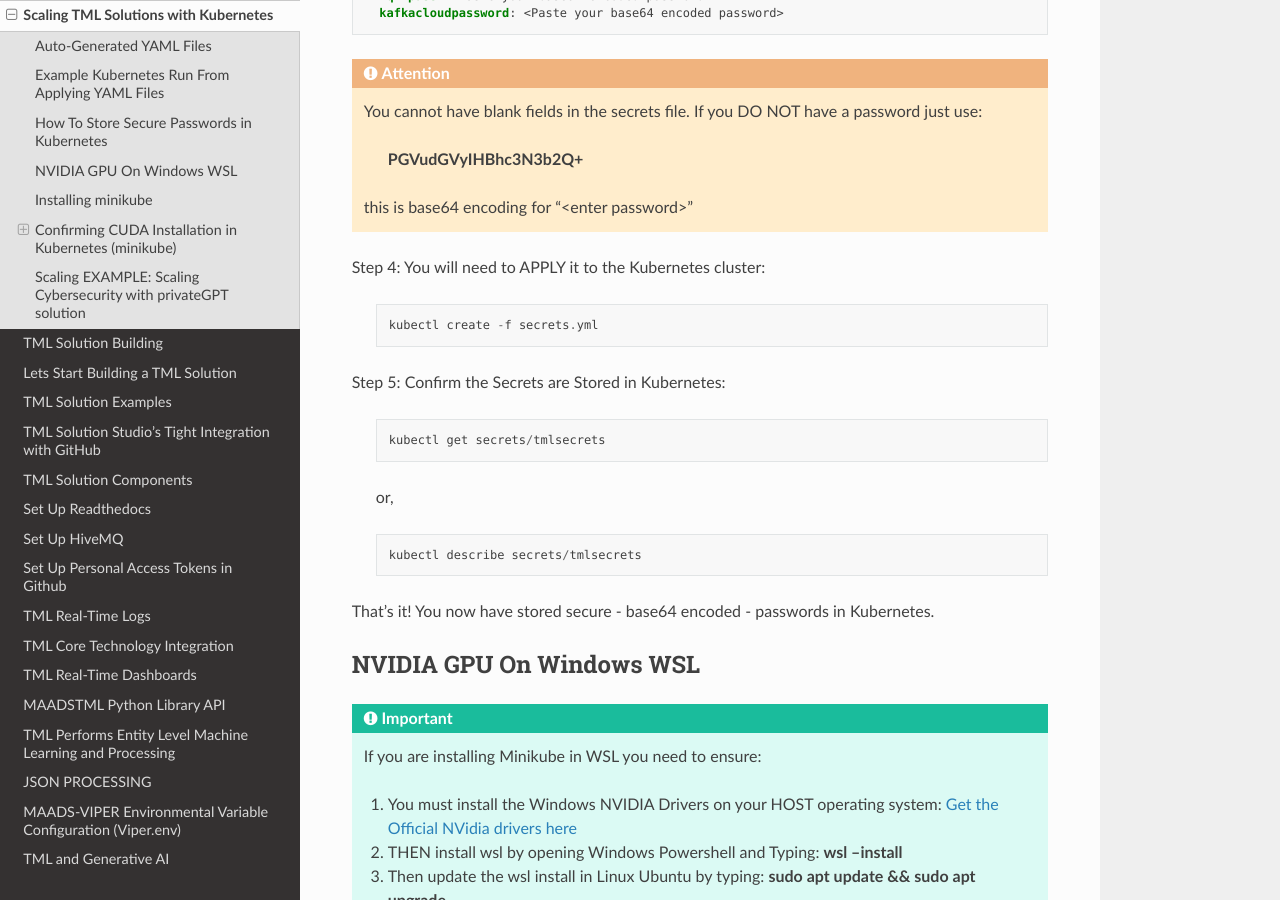
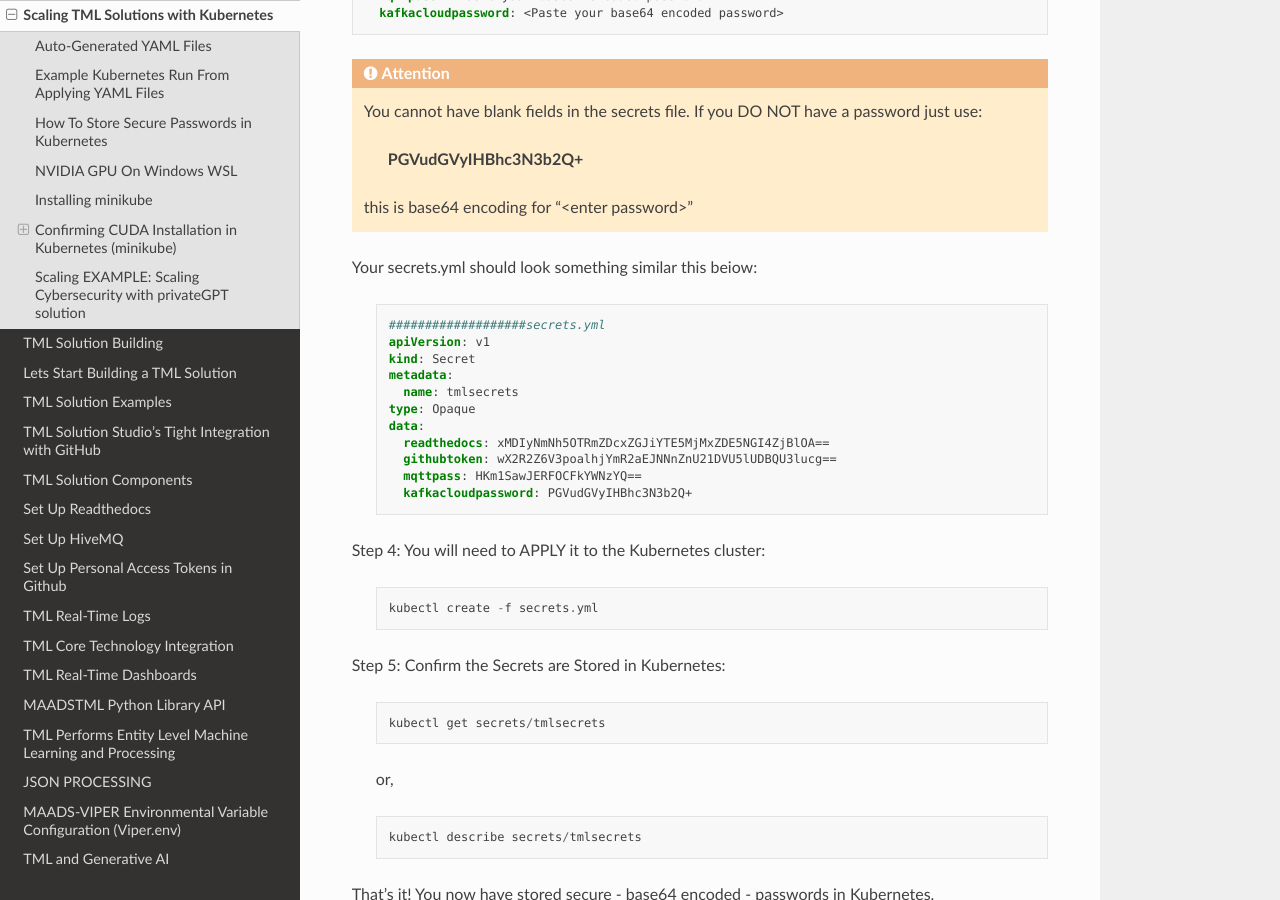
Before and after one commit to smaurice101/readthedocs, a Sphinx documentation site: the page built from docs/source/kube.rst, in a window 1280 px wide and 900 px high, scrolled down 3388 px. Built offline with Sphinx 7.4.7 and the Read the Docs theme 3.1.0, drawn with Linux system fonts in a browser that asks for light colours.

Commit message:
Update kube.rst

```diff
--- a/docs/source/kube.rst
+++ b/docs/source/kube.rst
@@ -135,6 +135,22 @@ Step 3: You will need to PASTE this base64 encoded password in the **secrets.yml
     **PGVudGVyIHBhc3N3b2Q+**
 
    this is base64 encoding for "<enter password>"
+
+Your secrets.yml should look something similar this beiow:
+
+  .. code-block:: YAML
+
+      ###################secrets.yml
+      apiVersion: v1
+      kind: Secret
+      metadata:
+        name: tmlsecrets
+      type: Opaque
+      data:
+        readthedocs: xMDIyNmNh5OTRmZDcxZGJiYTE5MjMxZDE5NGI4ZjBlOA==
+        githubtoken: wX2R2Z6V3poalhjYmR2aEJNNnZnU21DVU5lUDBQU3lucg==
+        mqttpass: HKm1SawJERFOCFkYWNzYQ==
+        kafkacloudpassword: PGVudGVyIHBhc3N3b2Q+
 
 Step 4: You will need to APPLY it to the Kubernetes cluster:
 
```
